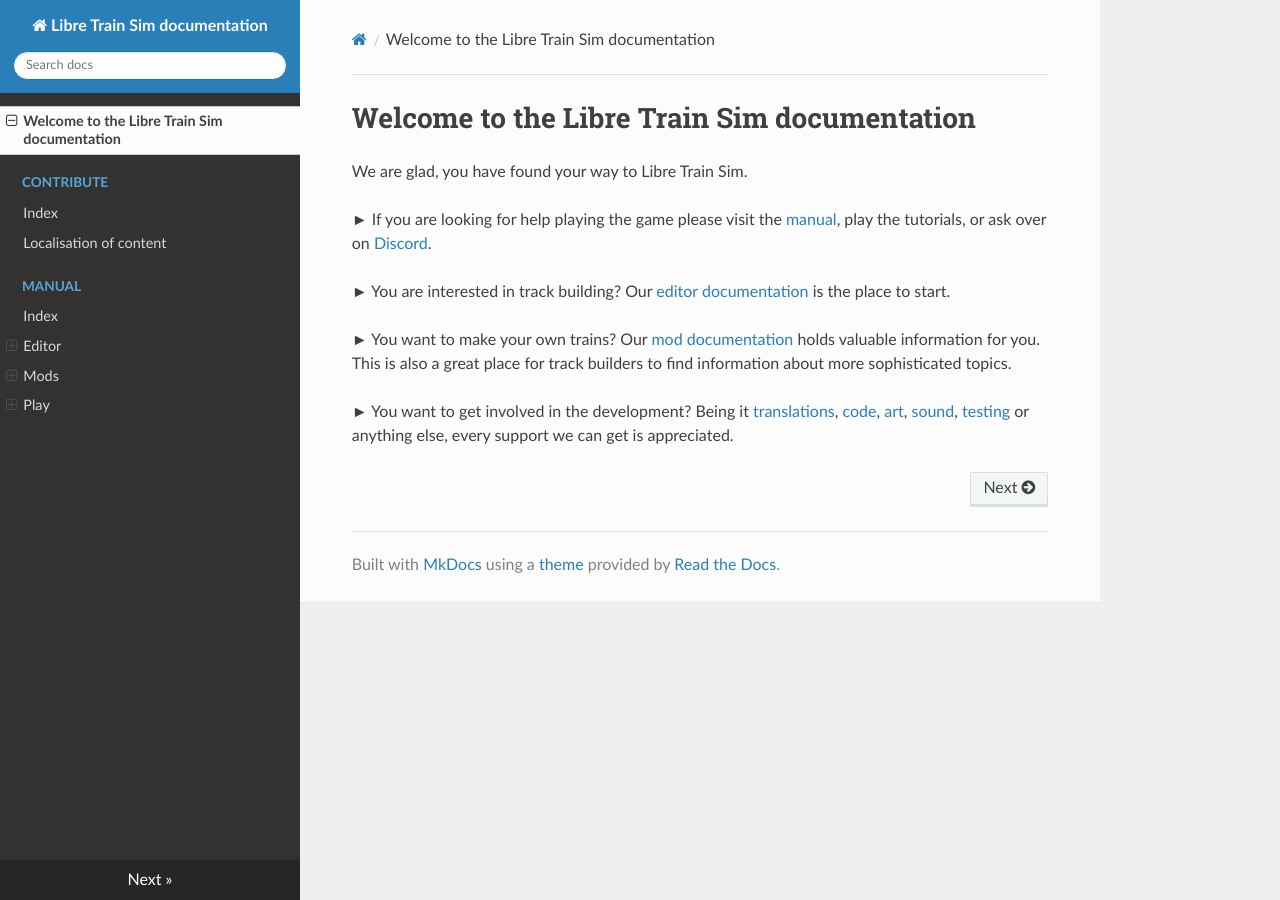
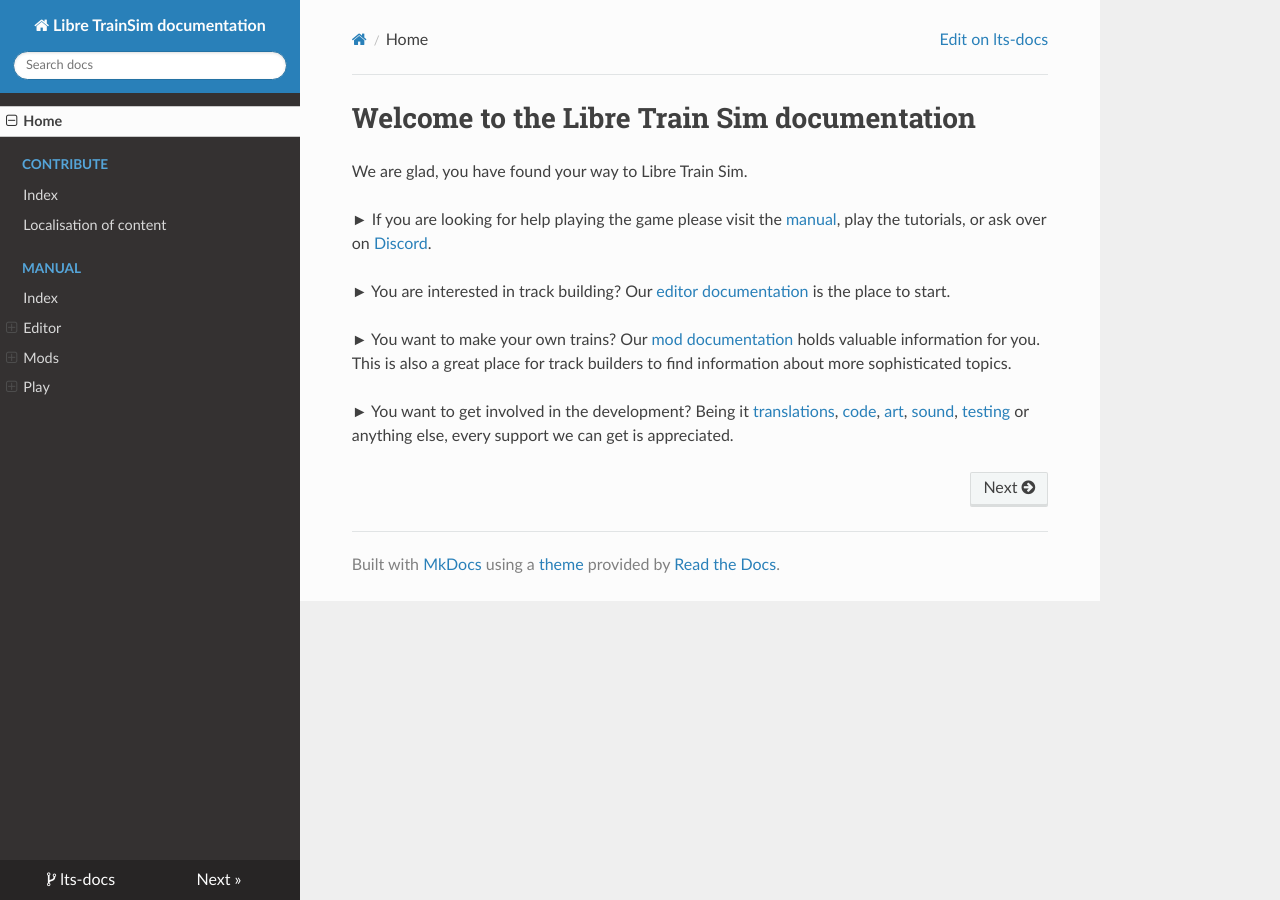
Before and after one commit to Libre-TrainSim/lts-docs, an MkDocs documentation site: the page built from docs/index.md, in a window 1280 px wide. Built offline with MkDocs 1.6.1, drawn with Linux system fonts in a browser that asks for light colours; nearby versions of some CDN libraries; some of the changed lines change nothing that is shown.

Commit message:
Add mkdocs configuration parameters

```diff
--- a/mkdocs.yml
+++ b/mkdocs.yml
@@ -1,9 +1,26 @@
-site_name: Libre Train Sim documentation
+# Project information
+site_name: Libre TrainSim documentation
+site_description: Documentation for Libre TrainSim
+site_author: Libre TrainSim documentation contributers
+site_url: https://libretrainsim.org/
+
+# Repository information
+repo_name: lts-docs
+repo_url: https://github.com/Libre-TrainSim/lts-docs/
+
 theme:
   name: readthedocs #'rtd-dropdown'
 
 plugins:
   - search
+  - awesome-pages
+
+# We need some special navigation overrides to clean the sidebar up a little bit.
+# Refer to https://github.com/lukasgeiter/mkdocs-awesome-pages-plugin for an overview of the available features.
+nav:
+  - Home: index.md
+  - ...
+
 
 # Cheatsheet: https://stephane-cheatsheets.readthedocs.io/en/latest/misc/readthedocs_mkdocs/
 
```
